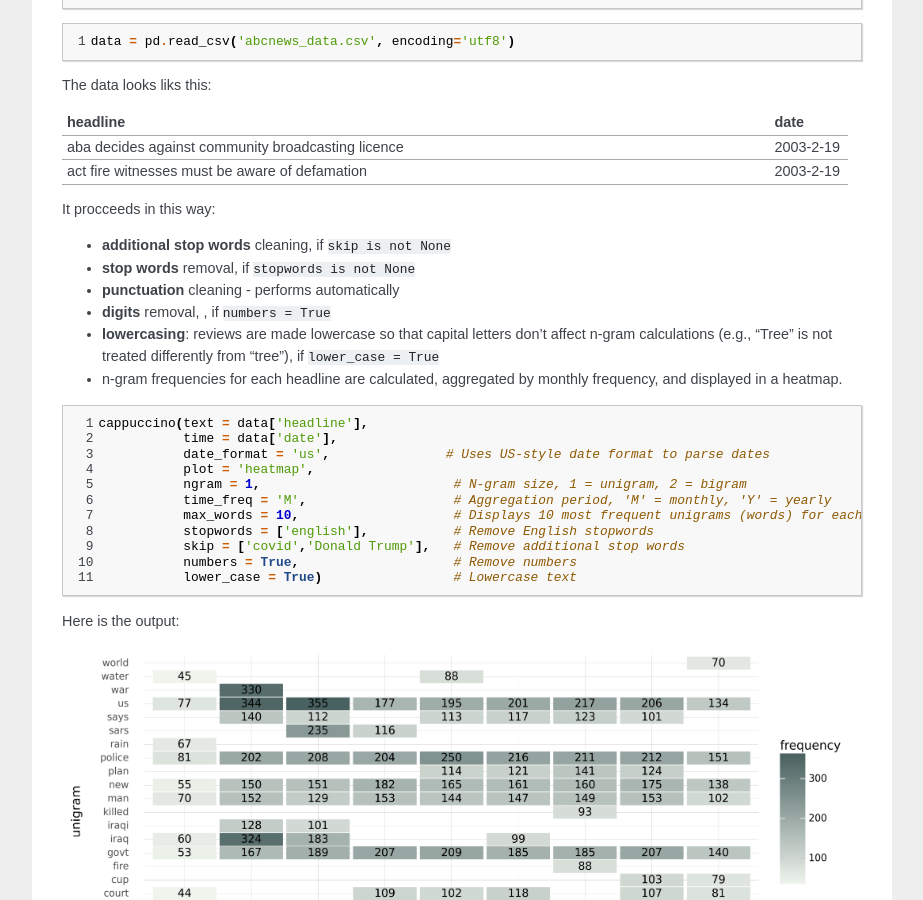
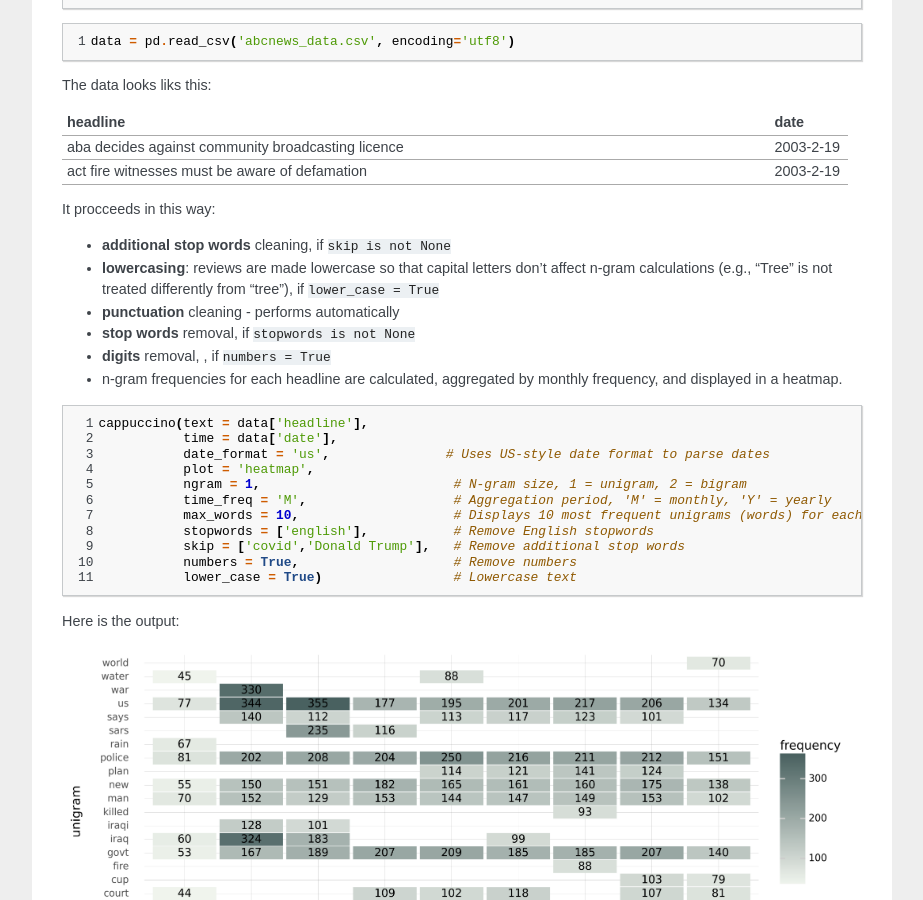
Before and after one commit to PetrKorab/Arabica, a Sphinx documentation site: the page built from docs/source/Heatmap.rst, in a window 1280 px wide and 900 px high, scrolled down 429 px. Shown: the whole window, without its empty margins (198-1121 px from the left). Built offline with Sphinx 7.4.7, drawn with Linux system fonts in a browser that asks for light colours; pages that are not in the unit, such as notebooks, are missing from menus.

```diff
--- a/docs/source/Heatmap.rst
+++ b/docs/source/Heatmap.rst
@@ -45,13 +45,13 @@ It procceeds in this way:
 
 * **additional stop words** cleaning, if ``skip is not None``
 
-* **stop words** removal, if ``stopwords is not None``
+* **lowercasing**: reviews are made lowercase so that capital letters don't affect n-gram calculations (e.g., "Tree" is not treated differently from "tree"), if ``lower_case = True``
 
 * **punctuation** cleaning - performs automatically
 
+* **stop words** removal, if ``stopwords is not None``
+
 * **digits** removal, , if ``numbers = True``
-
-* **lowercasing**: reviews are made lowercase so that capital letters don't affect n-gram calculations (e.g., "Tree" is not treated differently from "tree"), if ``lower_case = True``
 
 * n-gram frequencies for each headline are calculated, aggregated by monthly frequency, and displayed in a heatmap.
 
```
